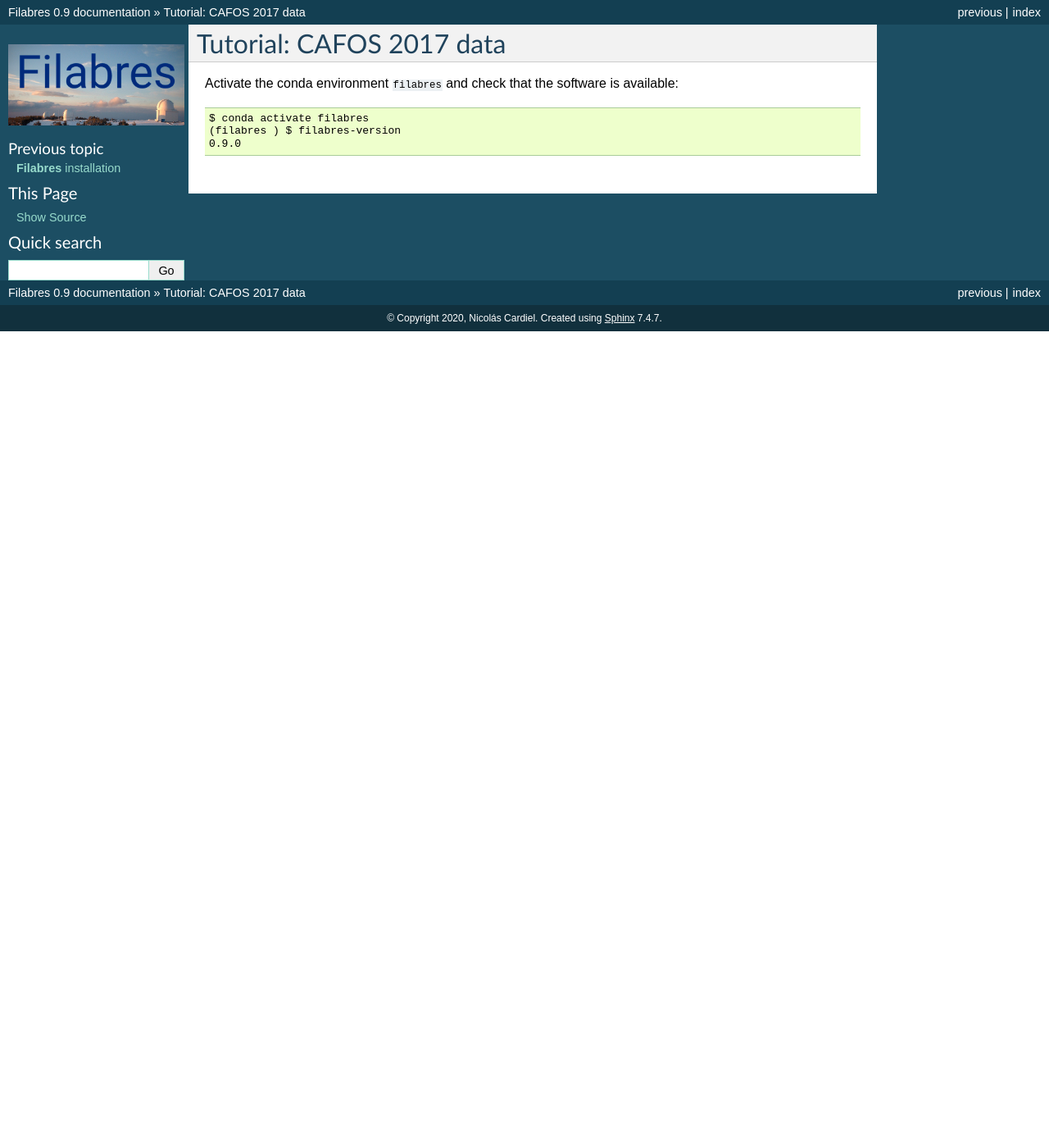
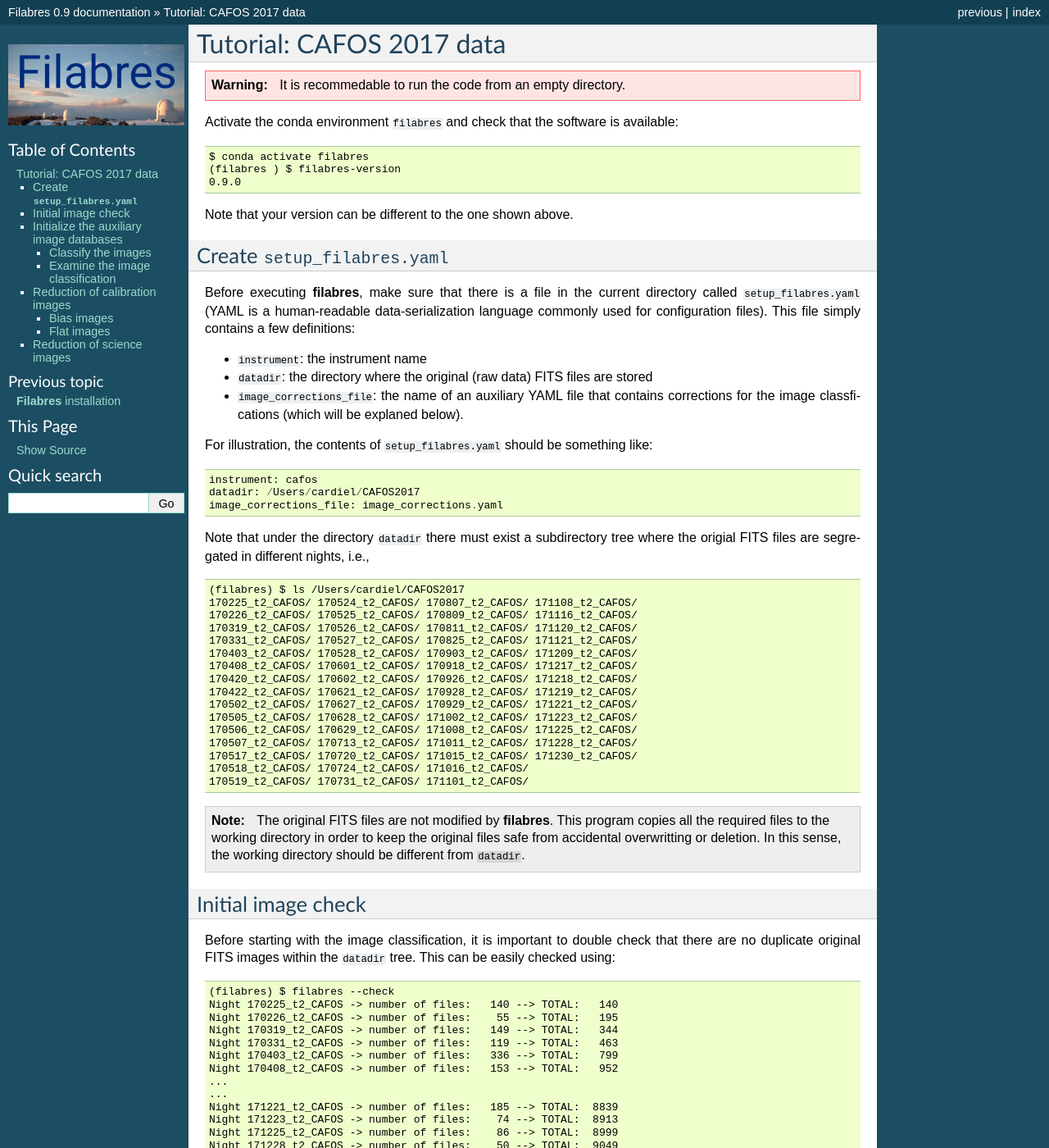
Before and after one commit to nicocardiel/filabres, a Sphinx documentation site: the page built from doc/tutorial_cafos2017.rst, in a window 1280 px wide and 1400 px high. Shown: the whole window at 82% size. Built offline with Sphinx 7.4.7, drawn with Linux system fonts in a browser that asks for light colours; formulas are drawn with MathJax 3; some of the changed text lies outside the part shown.

```diff
--- a/doc/tutorial_cafos2017.rst
+++ b/doc/tutorial_cafos2017.rst
@@ -3,6 +3,10 @@
 *************************
 Tutorial: CAFOS 2017 data
 *************************
+
+.. warning::
+
+   It is recommedable to run the code from an empty directory.
 
 Activate the conda environment ``filabres`` and check that the software is
 available:
@@ -12,3 +16,110 @@ available:
    $ conda activate filabres
    (filabres ) $ filabres-version
    0.9.0
+
+Note that your version can be different to the one shown above.
+
+Create ``setup_filabres.yaml``
+==============================
+
+Before executing **filabres**, make sure that there is a file in the current
+directory called ``setup_filabres.yaml`` (YAML is a human-readable
+data-serialization language commonly used for configuration files).
+This file simply contains a few definitions:
+
+- ``instrument``: the instrument name
+
+- ``datadir``: the directory where the original (raw data) FITS files are
+  stored
+
+- ``image_corrections_file``: the name of an auxiliary YAML file that contains
+  corrections for the image classfications (which will be explaned below).
+
+For illustration, the contents of ``setup_filabres.yaml`` should be something
+like:
+
+::
+
+   instrument: cafos
+   datadir: /Users/cardiel/CAFOS2017
+   image_corrections_file: image_corrections.yaml
+
+Note that under the directory ``datadir`` there must exist a subdirectory tree
+where the origial FITS files are segregated in different nights, i.e.,
+
+::
+
+   (filabres) $ ls /Users/cardiel/CAFOS2017
+   170225_t2_CAFOS/ 170524_t2_CAFOS/ 170807_t2_CAFOS/ 171108_t2_CAFOS/
+   170226_t2_CAFOS/ 170525_t2_CAFOS/ 170809_t2_CAFOS/ 171116_t2_CAFOS/
+   170319_t2_CAFOS/ 170526_t2_CAFOS/ 170811_t2_CAFOS/ 171120_t2_CAFOS/
+   170331_t2_CAFOS/ 170527_t2_CAFOS/ 170825_t2_CAFOS/ 171121_t2_CAFOS/
+   170403_t2_CAFOS/ 170528_t2_CAFOS/ 170903_t2_CAFOS/ 171209_t2_CAFOS/
+   170408_t2_CAFOS/ 170601_t2_CAFOS/ 170918_t2_CAFOS/ 171217_t2_CAFOS/
+   170420_t2_CAFOS/ 170602_t2_CAFOS/ 170926_t2_CAFOS/ 171218_t2_CAFOS/
+   170422_t2_CAFOS/ 170621_t2_CAFOS/ 170928_t2_CAFOS/ 171219_t2_CAFOS/
+   170502_t2_CAFOS/ 170627_t2_CAFOS/ 170929_t2_CAFOS/ 171221_t2_CAFOS/
+   170505_t2_CAFOS/ 170628_t2_CAFOS/ 171002_t2_CAFOS/ 171223_t2_CAFOS/
+   170506_t2_CAFOS/ 170629_t2_CAFOS/ 171008_t2_CAFOS/ 171225_t2_CAFOS/
+   170507_t2_CAFOS/ 170713_t2_CAFOS/ 171011_t2_CAFOS/ 171228_t2_CAFOS/
+   170517_t2_CAFOS/ 170720_t2_CAFOS/ 171015_t2_CAFOS/ 171230_t2_CAFOS/
+   170518_t2_CAFOS/ 170724_t2_CAFOS/ 171016_t2_CAFOS/
+   170519_t2_CAFOS/ 170731_t2_CAFOS/ 171101_t2_CAFOS/
+
+.. note::
+
+   The original FITS files are not modified by **filabres**.
+   This program copies all the required files to the working directory in
+   order to keep the original files safe from accidental overwritting or
+   deletion. In this sense, the working directory should be different
+   from ``datadir``.
+
+Initial image check
+===================
+
+Before starting with the image classification, it is important to double check
+that there are no duplicate original FITS images within the ``datadir`` tree.
+This can be easily checked using:
+
+::
+
+   (filabres) $ filabres --check
+   Night 170225_t2_CAFOS -> number of files:   140 --> TOTAL:   140
+   Night 170226_t2_CAFOS -> number of files:    55 --> TOTAL:   195
+   Night 170319_t2_CAFOS -> number of files:   149 --> TOTAL:   344
+   Night 170331_t2_CAFOS -> number of files:   119 --> TOTAL:   463
+   Night 170403_t2_CAFOS -> number of files:   336 --> TOTAL:   799
+   Night 170408_t2_CAFOS -> number of files:   153 --> TOTAL:   952
+   ...
+   ...
+   Night 171221_t2_CAFOS -> number of files:   185 --> TOTAL:  8839
+   Night 171223_t2_CAFOS -> number of files:    74 --> TOTAL:  8913
+   Night 171225_t2_CAFOS -> number of files:    86 --> TOTAL:  8999
+   Night 171228_t2_CAFOS -> number of files:    50 --> TOTAL:  9049
+   Night 171230_t2_CAFOS -> number of files:   383 --> TOTAL:  9432
+   WARNING: There are repeated files!
+   Press <ENTER> to continue...
+
+At this point the program has revealed that there are repeated files.
+
+Initialize the auxiliary image databases
+========================================
+
+Classify the images
+-------------------
+
+Examine the image classification
+--------------------------------
+
+Reduction of calibration images
+===============================
+
+
+Bias images
+-----------
+
+Flat images
+-----------
+
+Reduction of science images
+===========================
--- a/filabres/version.py
+++ b/filabres/version.py
@@ -8,7 +8,7 @@
 # License-Filename: LICENSE.txt
 #
 
-version = '0.9.3'
+version = '0.9.4'
 
 
 def main():
```
Also changed, not shown: doc/installation.rst (+14 -2 lines), 3 other files.
